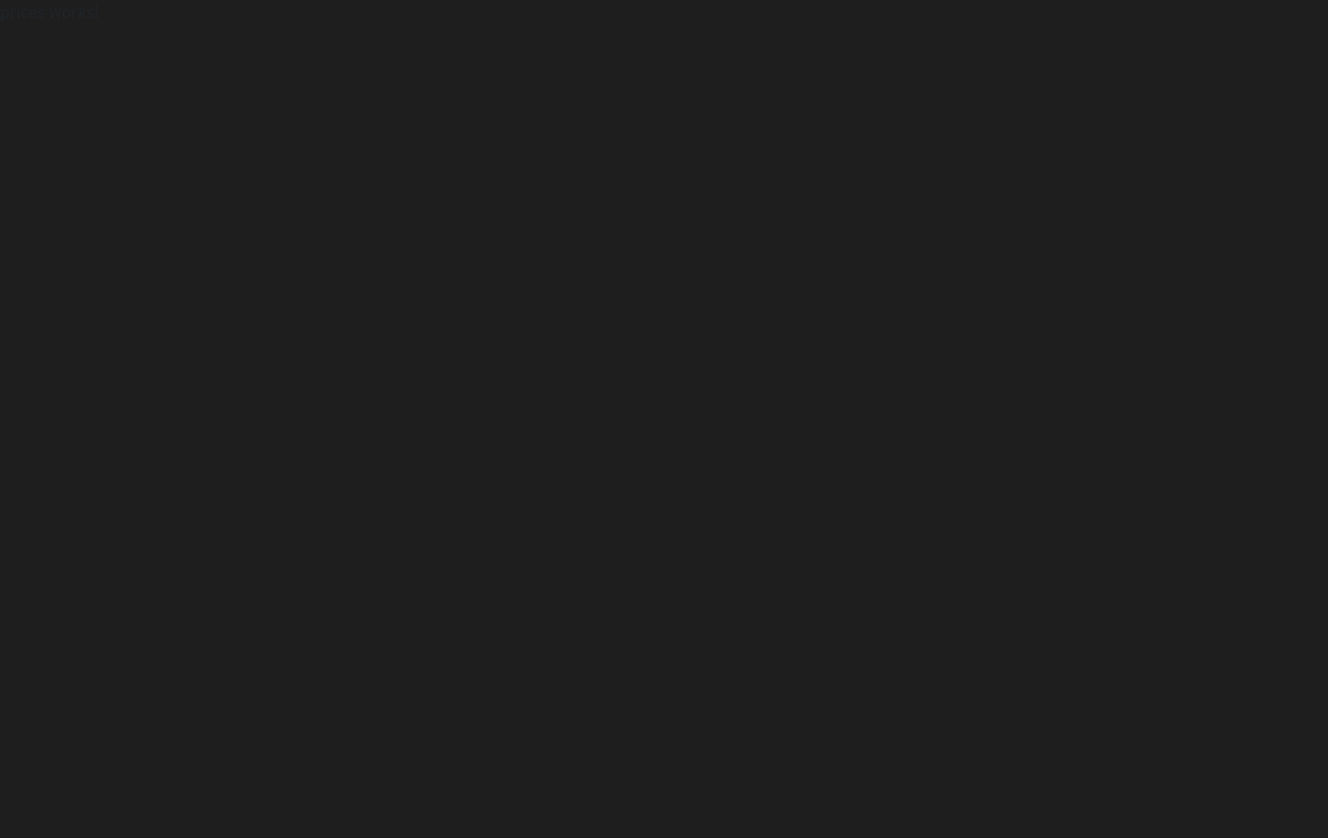
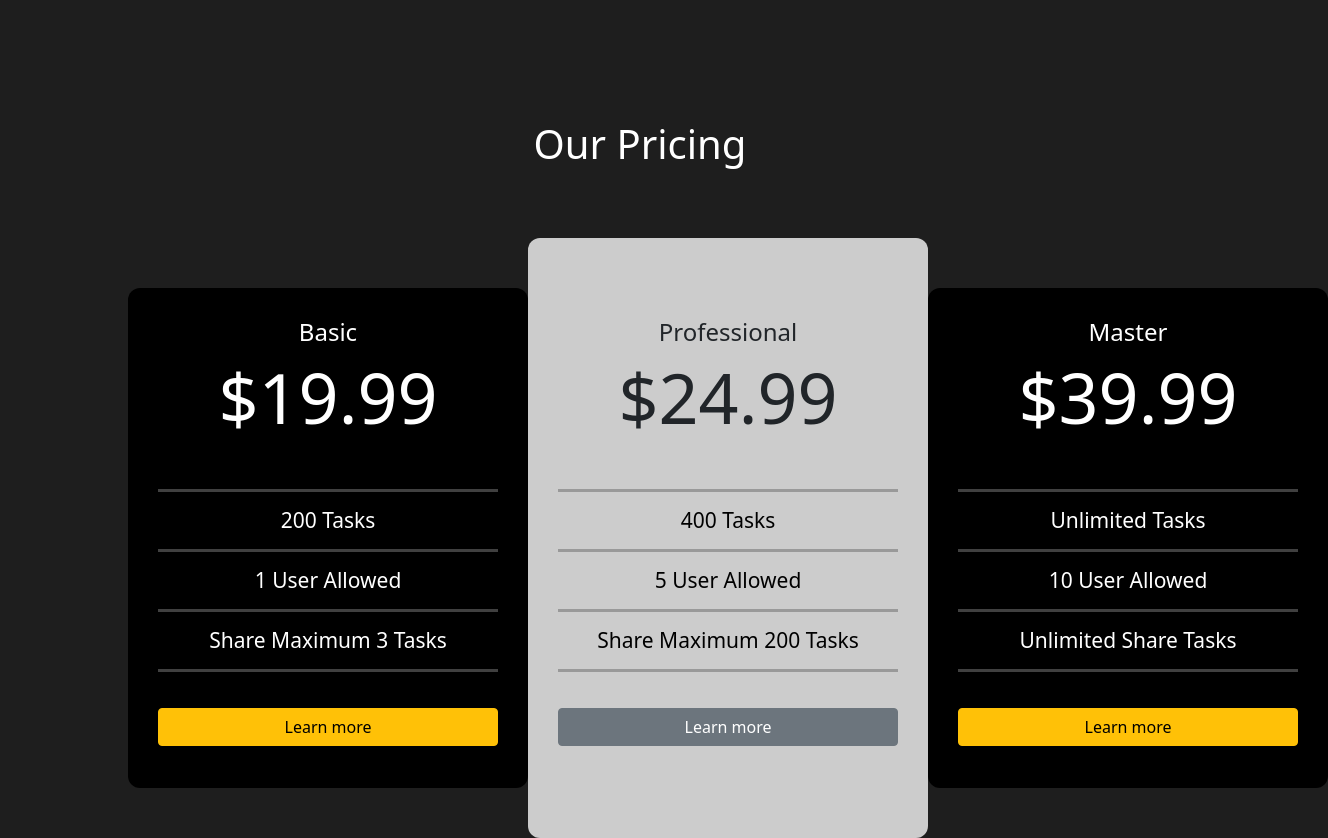
Before and after one commit to SebastianCB-dev/ActiveTimeAngular, an Angular app: page /prices in a window 1280 px wide. Shown: the whole page, 1328 px wide, since content can reach past the window. Before the commit the page ends 800 px from the top, so only its background shows below. Built offline with nearby package versions, Linux system fonts and the light colour scheme.

Commit message:
Feat: Added design prices

```diff
--- a/src/app/prices/prices.component.css
+++ b/src/app/prices/prices.component.css
@@ -0,0 +1,93 @@
+.container-prices {
+  width: 100vw;
+  height: 100vh;
+  padding-top: 120px;
+}
+
+.container-prices h2 {
+  text-align: center;
+  color: #fff;
+  font-size: 40px;
+  margin-bottom: 70px;
+}
+
+.container-prices .container-box-prices {
+  width: 80%;
+  margin: 0px auto;
+  height: auto;
+}
+
+.container-prices .container-box-prices .box-prices {
+  display: flex;
+  align-items: center;
+  width: max-content;
+  margin: 0px auto;
+}
+
+.container-prices .container-box-prices .box-prices .price-one,
+.container-prices .container-box-prices .box-prices .price-three {
+  width: 400px;
+  height: 500px;
+  background-color: #000;
+  border-radius: 12px;
+  -webkit-border-radius: 12px;
+  -moz-border-radius: 12px;
+  -ms-border-radius: 12px;
+  -o-border-radius: 12px;
+  /* TODO: Pendiente sombra */
+}
+
+.container-prices .container-box-prices .box-prices .price-two {
+  width: 400px;
+  height: 600px;
+  background-color: #ccc;
+  border-radius: 12px;
+  -webkit-border-radius: 12px;
+  -moz-border-radius: 12px;
+  -ms-border-radius: 12px;
+  -o-border-radius: 12px;
+}
+
+.info {
+  width: 85%;
+  margin: 0px auto;
+  height: 100%;
+  padding-top: 30px;
+}
+
+.info h4 {
+  text-align: center;
+}
+.info .title-professional {
+  margin-top: 50px;
+}
+.info .title-black, .info .hr-black {
+  color: #000;
+}
+
+.info .title-white {
+  color: #fff;
+}
+
+.info .price {
+  text-align: center;
+  font-size: 70px;
+  margin-bottom: 50px;
+}
+.info .hr-white {
+  color: #fff;
+}
+
+.info hr {
+  height: 3px;
+}
+
+.info h6 {
+  text-align: center;
+  font-size: 21px;
+}
+
+.info button {
+  width: 100%;
+  margin-top: 20px;
+}
--- a/src/app/prices/prices.component.html
+++ b/src/app/prices/prices.component.html
@@ -1 +1,52 @@
-<p>prices works!</p>
+<div class="container-prices">
+  <h2>Our Pricing</h2>
+  <div class="container-box-prices">
+    <div class="box-prices">
+      <div class="price-one">
+        <div class="info">
+          <h4 class="title title-white">Basic</h4>
+          <h3 class="price title-white">$19.99</h3>
+          <hr class="hr-white">
+          <!-- Plan -->
+          <h6 class="title-white">200 Tasks</h6>
+          <hr class="title-white">
+          <h6 class="title-white">1 User Allowed</h6>
+          <hr class="title-white">
+          <h6 class="title-white">Share Maximum 3 Tasks</h6>
+          <hr class="title-white">
+          <button class="btn btn-warning">Learn more</button>
+        </div>
+      </div>
+      <div class="price-two">
+        <div class="info title-black">
+          <h4 class="title title-professional">Professional</h4>
+          <h3 class="price">$24.99</h3>
+          <hr class="hr-black">
+          <!-- Plan -->
+          <h6 class="title-black">400 Tasks</h6>
+          <hr class="title-black">
+          <h6 class="title-black">5 User Allowed</h6>
+          <hr class="title-black">
+          <h6 class="title-black">Share Maximum 200 Tasks</h6>
+          <hr class="title-black">
+          <button class="btn btn-secondary">Learn more</button>
+        </div>
+      </div>
+      <div class="price-three">
+        <div class="info">
+          <h4 class="title title-white">Master</h4>
+          <h3 class="price title-white">$39.99</h3>
+          <hr class="hr-white">
+          <!-- Plan -->
+          <h6 class="title-white">Unlimited Tasks</h6>
+          <hr class="title-white">
+          <h6 class="title-white">10 User Allowed</h6>
+          <hr class="title-white">
+          <h6 class="title-white">Unlimited Share Tasks</h6>
+          <hr class="title-white">
+          <button class="btn btn-warning">Learn more</button>
+        </div>
+      </div>
+    </div>
+  </div>
+</div>
--- a/src/app/prices/prices.component.ts
+++ b/src/app/prices/prices.component.ts
@@ -7,9 +7,14 @@ import { Component, OnInit } from '@angular/core';
 })
 export class PricesComponent implements OnInit {
 
+  titlePage: Element = document.querySelector('#title-page')!;
+
   constructor() { }
-
   ngOnInit(): void {
+     // Change title page
+     if(this.titlePage) {
+      this.titlePage.innerHTML = 'Active Time | Prices';
+    }
   }
 
 }
```
